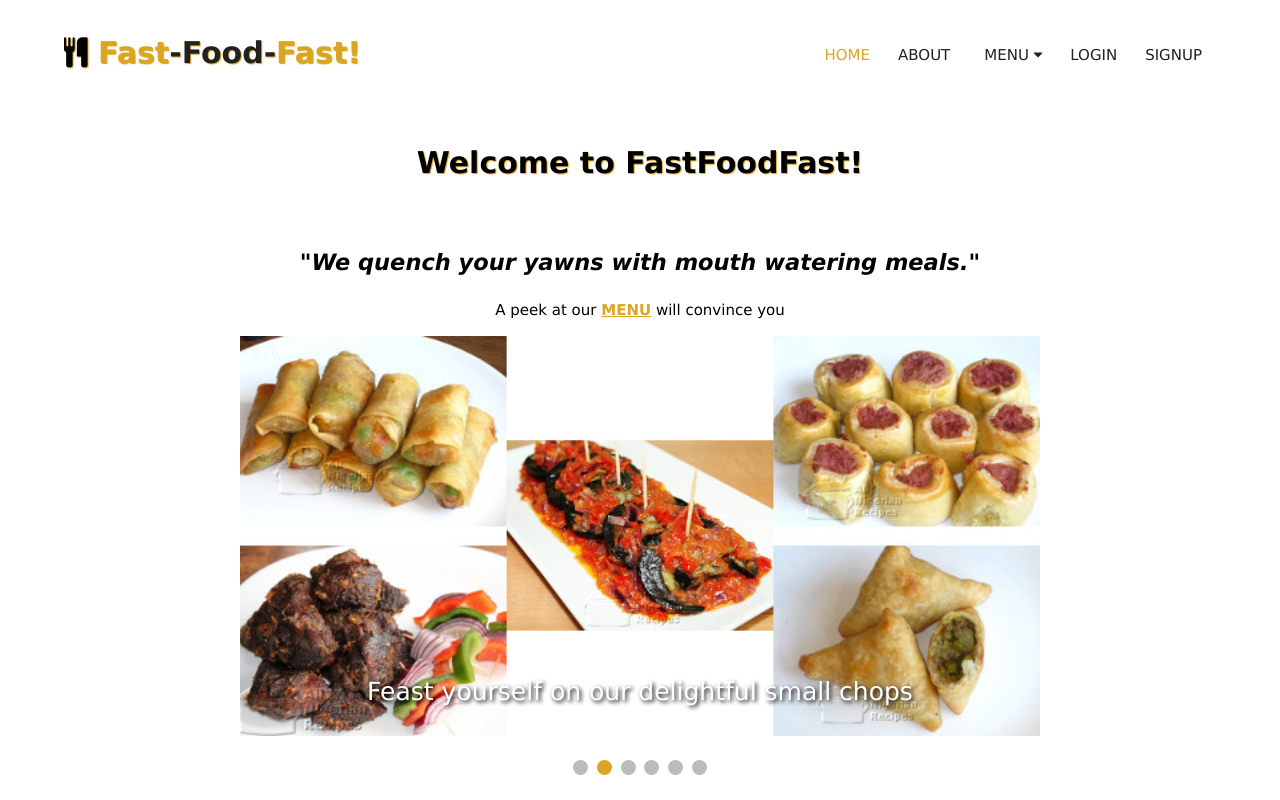
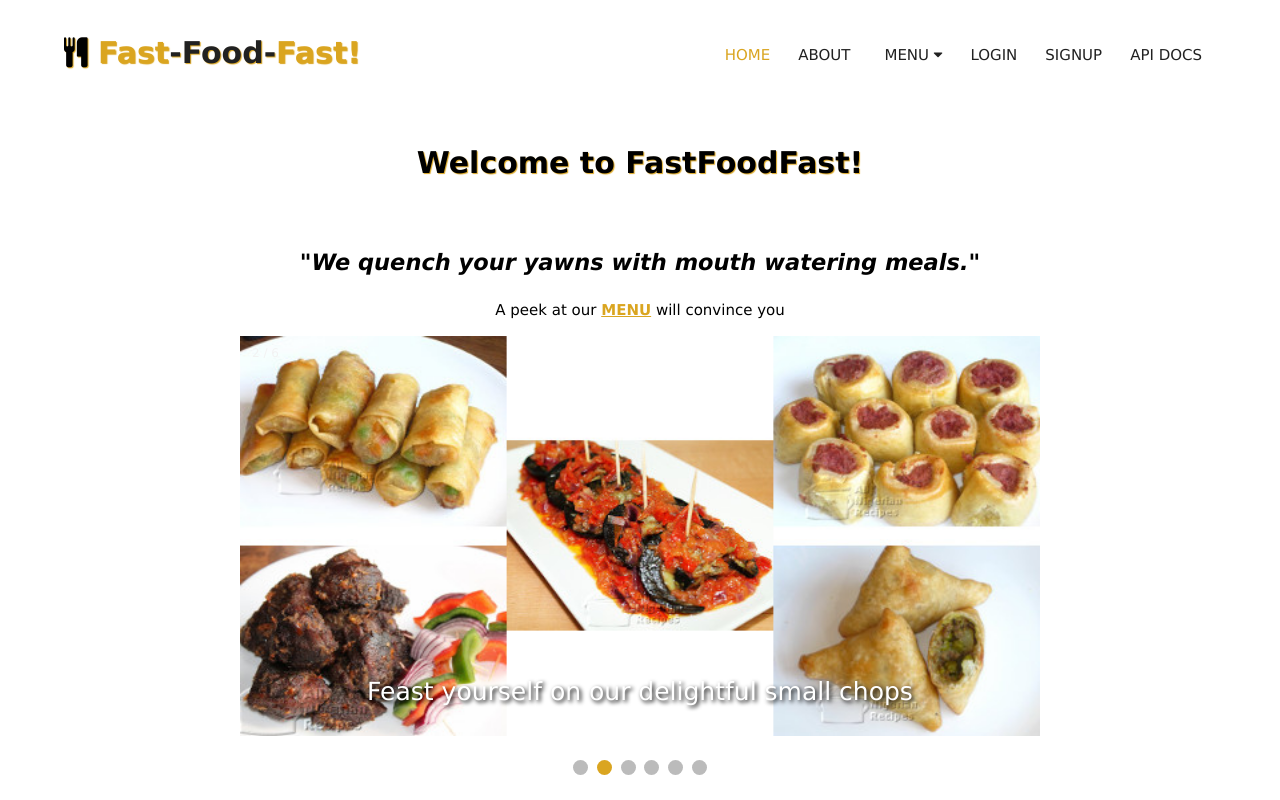
Before and after one commit to Bobsar0/Fast-Food-Fast, a website: page UI/templates/index.html in a window 1280 px wide. Shown: the top 800 px of the page. Drawn offline with Linux system fonts and the light colour scheme.

Commit message:
add link to api documentation

```diff
--- a/UI/templates/index.html
+++ b/UI/templates/index.html
@@ -30,6 +30,7 @@
         </div>
         <a href="login">Login</a>
         <a href="signup">Signup</a>
+        <a href="https://fastfoodfastbobsar0.docs.apiary.io">API docs</a>
         <a href="javascript:void(0);" class="icon" onclick="toggleNav()">&#9776;</a>
       </nav>
   	</header>
```
Also changed, not shown: UI/templates/login.html (+1 -0 lines), UI/templates/signup.html (+1 -0 lines), UI/templates/userIndex.html (+1 -0 lines).
